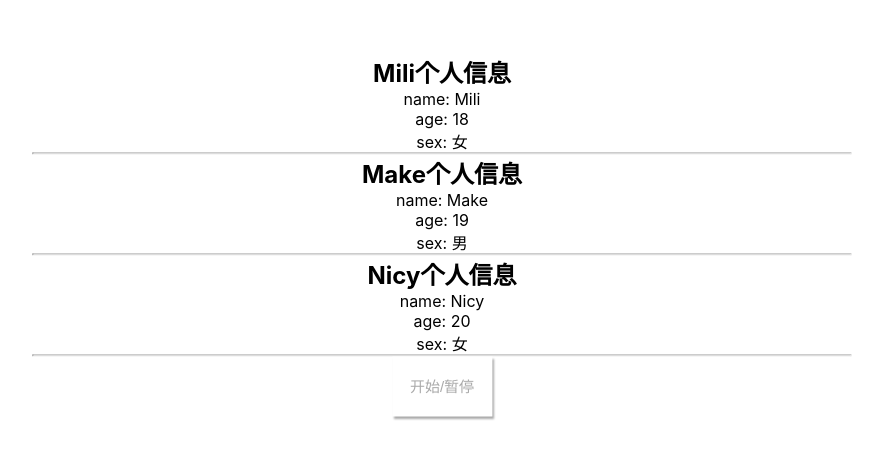
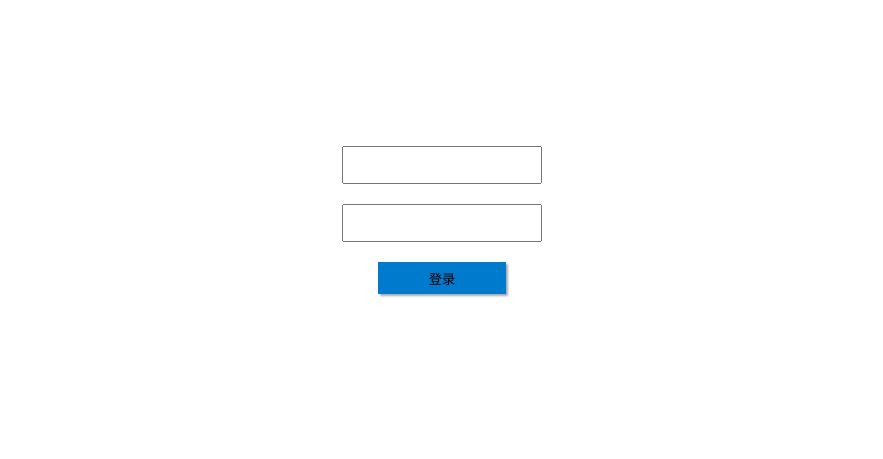
Before and after one commit to 2791778524/react_test, a React (Create React App) app: page / in a window 1280 px wide. Shown: the part 165-624 px from the top of the page, without its empty margins (198-1081 px from the left). Built offline with nearby package versions, Linux system fonts and the light colour scheme.

Commit message:
登录窗口

```diff
--- a/public/index.html
+++ b/public/index.html
@@ -25,6 +25,12 @@
       Learn how to configure a non-root public URL by running `npm run build`.
     -->
     <title>React App</title>
+    <style>
+      html,body{
+        width: 100%;
+        height: 100%;
+      }
+    </style>
   </head>
   <body>
     <noscript>You need to enable JavaScript to run this app.</noscript>
--- a/src/App.css
+++ b/src/App.css
@@ -1,38 +1,4 @@
 .App {
-  text-align: center;
+  width: 100%;
+  height: 100%;
 }
-
-.App-logo {
-  height: 40vmin;
-  pointer-events: none;
-}
-
-@media (prefers-reduced-motion: no-preference) {
-  .App-logo {
-    animation: App-logo-spin infinite 20s linear;
-  }
-}
-
-.App-header {
-  background-color: #282c34;
-  min-height: 100vh;
-  display: flex;
-  flex-direction: column;
-  align-items: center;
-  justify-content: center;
-  font-size: calc(10px + 2vmin);
-  color: white;
-}
-
-.App-link {
-  color: #61dafb;
-}
-
-@keyframes App-logo-spin {
-  from {
-    transform: rotate(0deg);
-  }
-  to {
-    transform: rotate(360deg);
-  }
-}
--- a/src/page/HelloWord/Helloworld.js
+++ b/src/page/HelloWord/Helloworld.js
@@ -1,62 +1,19 @@
 import React from 'react'
-import ReactDom from 'react-dom'
 import './index.css'
-class Helloworld extends React.Component{
-    render(){
+class HelloWord extends React.Component{
+    render() {
         return (
-            <div id="root">
-                <Test name="Mili" age="18" sex="女"></Test>
-                <Test name="Make" age="19" sex="男"></Test>
-                <Test name="Nicy" age="20" sex="女"></Test>
-                <button onClick={stopTimer}>开始/暂停</button>
-                <div id="content"></div>
-            </div>
-        )
-    }
-
-    componentWillUnmount() {
-        console.log('componentWillUnmount执行了,组件被销毁');
-    }
-    componentDidMount() {
-        console.log('componentDidMount执行了,组件加载完成');
-    }
-}
-let count = 0
-function name(value){
-    return value + 1
-}
-function tick() {
-    let dom =  (
-        <div className='shopping-list'>
-            <h1>Shopping List for {name(4)}</h1>
-            <h2>It is {count+=1}</h2>
-        </div>
-    )
-    ReactDom.render(dom,document.getElementById('content'))
-}
-class Test extends React.Component{
-    render() {
-        return(
             <div className='container'>
-                <h2>{this.props.name}个人信息</h2>
-                <p>name: {this.props.name}</p>
-                <p>age: {this.props.age}</p>
-                <p>sex: {this.props.sex}</p>
-                <hr />
+                <div className='loginContent'>
+                    <input type="text"></input>
+                    <input type="password"></input>
+                    <div>
+                        <button>登录</button>
+                    </div>
+                </div>
             </div>
         )
     }
 }
-let timer = null
-function stopTimer() {
-    if(timer)
-     {
-        clearInterval(timer)
-        timer = null
-        return
-     }
-     timer = setInterval(tick,1000)
 
-}
-// setInterval(tick,1000)
-export default Helloworld
+export default HelloWord
--- a/src/page/HelloWord/index.css
+++ b/src/page/HelloWord/index.css
@@ -1,28 +1,29 @@
-*{
-    padding: 0;
-    margin: 0;
+.container{
+    width: 100%;
 }
-#root{
-    width: 80%;
+.container .loginContent{
+    box-sizing: border-box;
+    padding: 4vw;
+    width: 30%;
+    height: 35%;
+    text-align: center;
     position: absolute;
     top: 50%;
     left: 50%;
     transform: translate(-50%,-50%);
+    background: #fff;
 }
-#root button{
+.container .loginContent input{
+    display: block;
+    margin: auto;
+    width: 15vw;
+    height: 4vh;
+    margin-bottom: 20px;
+}
+.container .loginContent button{
     border: none;
-    background: #fff;
+    width: 10vw;
+    height: 4vh;
+    background: rgb(0, 122, 204);
     box-shadow: 2px 2px 2px #aaa;
-    height: 60px;
-    width: 100px;
-    line-height: 60px;
-    font-size: 15px;
-    color: #aaa;
 }
-#root .shopping-list{
-    color: #fff;
-    background: bisque;
-    padding: 10px;
-    box-sizing: border-box;
-    font-weight: normal;
-}
```
